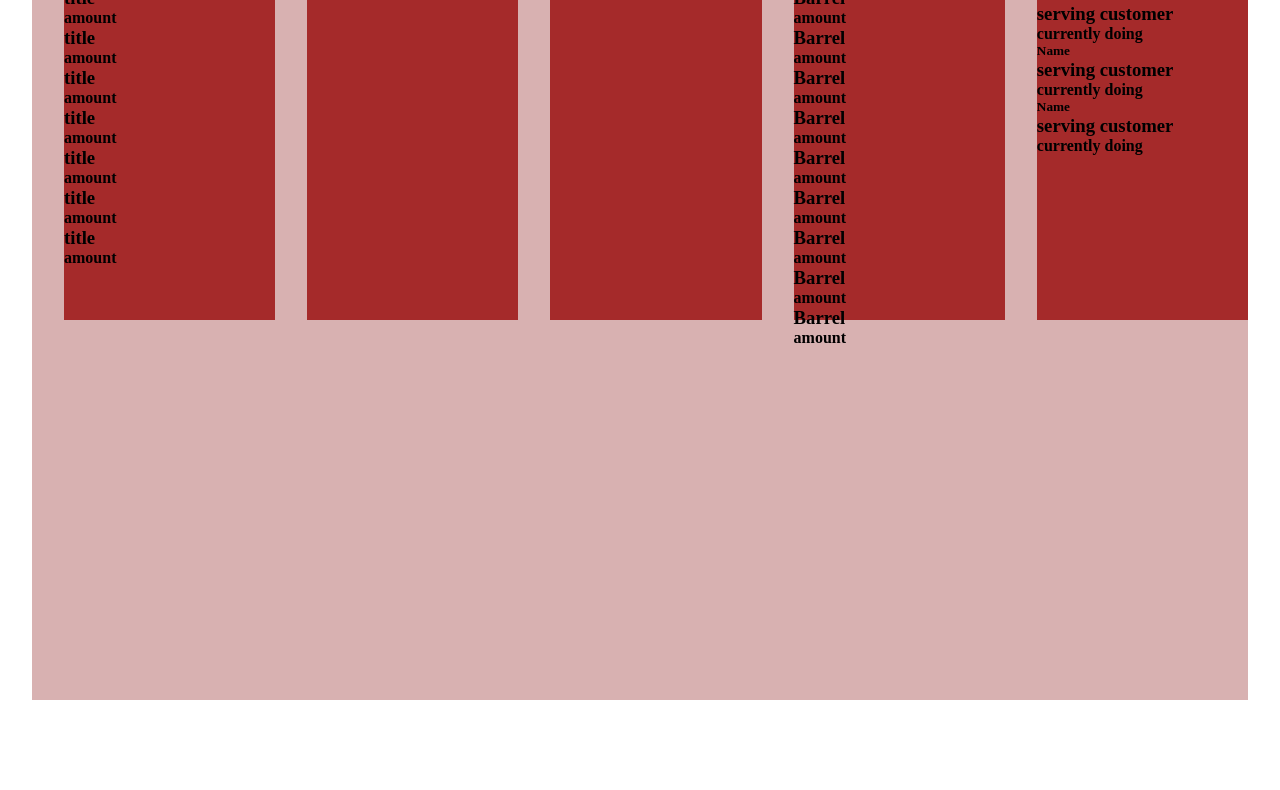
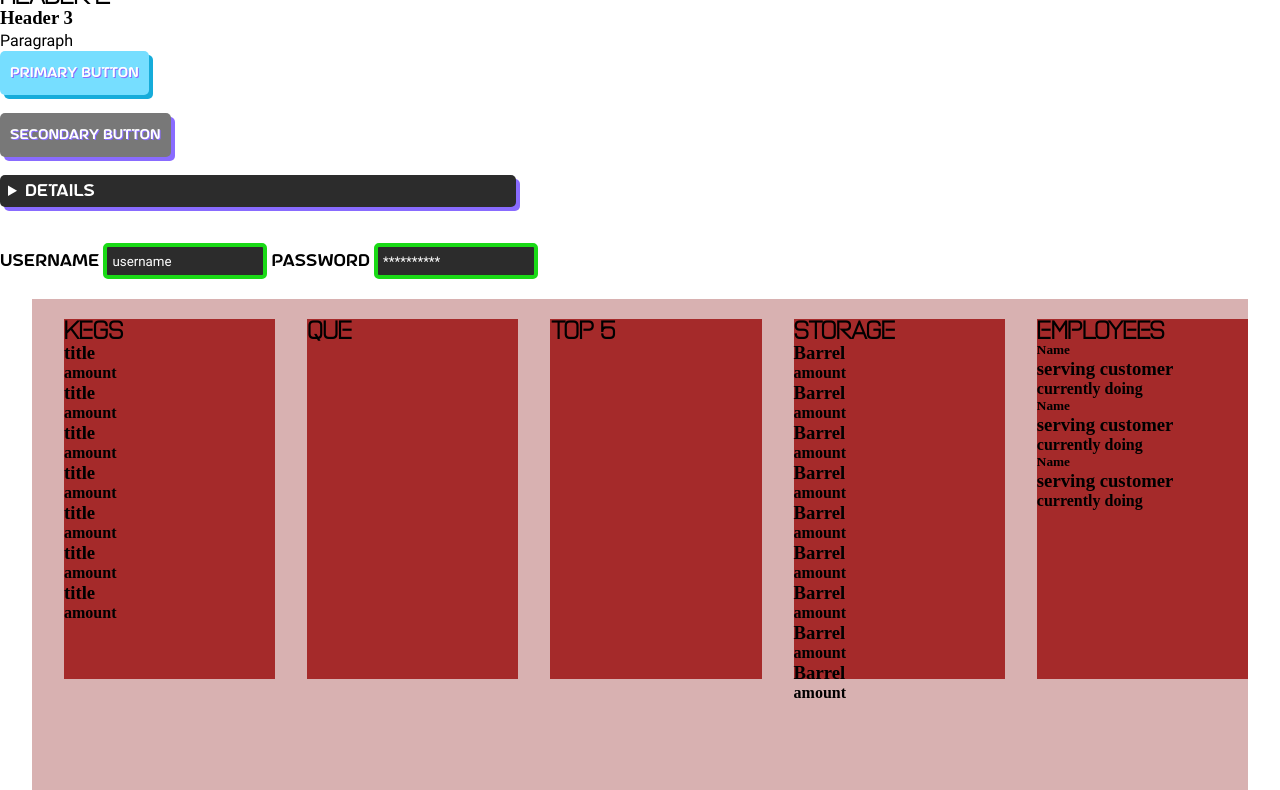
Before and after one commit to FelixB97/FooBar_examen_2021, a website built with Vite: page index.html in a window 1280 px wide. Shown: the part 80-870 px from the top of the page. Before the commit the page ends 800 px from the top, so only its background shows below. Built offline with nearby package versions, Linux system fonts and the light colour scheme; no server answers.

Commit message:
added fonts and ui elements

```diff
--- a/index.html
+++ b/index.html
@@ -10,7 +10,37 @@
     <header></header>
     <main>
 
-      <section id=main_content>
+      <!-- UI ELEMENTS - JEAN -->
+<h1>UI ELEMENTS</h1>
+<h1>Header 1</h1>
+<h2>Header 2</h2>
+<h3>Header 3</h3>
+<p>Paragraph</p>
+
+<!-- Buttons -->
+<button class="button primary">Primary button</button>
+<!-- Just braking instead of margin stuff -->
+<br>
+<br>
+<button class="button secondary">Secondary button</button>
+<br>
+<br>
+<!-- DETAILS AND SUMMARY  -->
+<details>
+  <summary>Details</summary>
+  Something small enough to escape casual notice.
+</details>
+<br>
+<br>
+<!-- INPUT FIELD -->
+<label for="username">Username</label>
+<input type="text" id="usernames" placeholder="username" minlength="3">
+
+<label for="password">Password</label>
+<input type="text" id="password" placeholder="**********" pattern="^(?=.*\d)(?=.*[a-z])(?=.*[A-Z])(?!.*\s).*$">
+
+
+<section id=main_content>
         <article id="active_keg_information_app">
           <h2>Kegs</h2>
           <div class="keg1">
--- /dev/null
+++ b/sass/fonts/stylesheet.css
@@ -0,0 +1,36 @@
+/*! Generated by Font Squirrel (https://www.fontsquirrel.com) on May 17, 2021 */
+
+
+
+@font-face {
+    font-family: 'petrichor_sublimeyregular';
+    src: url('petrichorsublimey-l3zdw-webfont.woff2') format('woff2'),
+         url('petrichorsublimey-l3zdw-webfont.woff') format('woff');
+    font-weight: normal;
+    font-style: normal;
+
+}
+
+
+
+
+@font-face {
+    font-family: 'a_astro_spaceregular';
+    src: url('astrospace-ez2bg-webfont.woff2') format('woff2'),
+         url('astrospace-ez2bg-webfont.woff') format('woff');
+    font-weight: normal;
+    font-style: normal;
+
+}
+
+
+
+
+@font-face {
+    font-family: 'robotoregular';
+    src: url('roboto-regular-webfont.woff2') format('woff2'),
+         url('roboto-regular-webfont.woff') format('woff');
+    font-weight: normal;
+    font-style: normal;
+
+}
--- a/sass/main.scss
+++ b/sass/main.scss
@@ -1,3 +1,117 @@
 /*use folders: */
 @use "components";
 @use "layout";
+
+@font-face {
+  font-family: "petrichor_sublimey";
+  src: url("./fonts/petrichorsublimey-l3zdw-webfont.woff2") format("woff2"),
+    url("./fonts/petrichorsublimey-l3zdw-webfont.woff") format("woff");
+  font-weight: normal;
+  font-style: normal;
+}
+
+@font-face {
+  font-family: "a_astro_space";
+  src: url("./fonts/astrospace-ez2bg-webfont.woff2") format("woff2"),
+    url("./fonts/astrospace-ez2bg-webfont.woff") format("woff");
+  font-weight: normal;
+  font-style: normal;
+}
+
+@font-face {
+  font-family: "roboto";
+  src: url("./fonts/roboto-regular-webfont.woff2") format("woff2"),
+    url("./fonts/roboto-regular-webfont.woff") format("woff");
+  font-weight: normal;
+  font-style: normal;
+}
+
+h1 {
+  font-family: "a_astro_space";
+}
+h2 {
+  font-family: "petrichor_sublimey";
+}
+p {
+  font-family: "roboto";
+}
+
+// BUTTON STYLING
+.button {
+  font-family: "a_astro_space";
+  color: white;
+  // text-shadow: 5px 5px 0px 0px #896BFF;
+  text-shadow: 1px 1px 0px #896bff;
+  padding: 15px 10px;
+  border-radius: 5px;
+  border: none;
+}
+.primary {
+  background-color: #76deff;
+  box-shadow: 4px 4px 0px 0px #16acda;
+}
+.primary:hover {
+  background-color: #16acda;
+  box-shadow: 4px 4px 0px 0px #76deff;
+}
+.secondary {
+  background-color: #787878;
+  box-shadow: 4px 4px 0px 0px #896bff;
+}
+.secondary:hover {
+  background-color: #896bff;
+  box-shadow: 4px 4px 0px 0px #787878;
+}
+
+// DETAIL AND SUMMARY
+details {
+  border-radius: 5px;
+  padding: 0.5em 0.5em 0;
+  color: white;
+  background-color: #2c2c2c;
+  box-shadow: 4px 4px 0px 0px #896bff;
+  // I don't know why width is 100% by started
+  width: 500px;
+}
+
+summary {
+  font-family: "a_astro_space";
+  margin: -0.5em -0.5em 0;
+  padding: 0.5em;
+}
+
+details[open] {
+  font-family: "roboto";
+  padding: 0.5em;
+}
+
+details[open] summary {
+  margin-bottom: 0.5em;
+}
+
+//LABEL AND INPUT
+label {
+  font-family: "a_astro_space";
+}
+
+input {
+  padding: 5px;
+  font-family: "roboto";
+  background-color: #2c2c2c;
+  border: solid 4px #16acda;
+  border-radius: 5px;
+  color: white;
+}
+::placeholder {
+  color: white;
+}
+// Forgot to remove constant?
+input:empty {
+  border: solid 4px #16acda;
+}
+input:valid {
+  border: solid 4px #1ada16;
+}
+input:invalid {
+  border: solid 4px #da1616;
+}
```
Also changed, not shown: sass/fonts/astrospace-ez2bg-webfont.woff (added), sass/fonts/astrospace-ez2bg-webfont.woff2 (added), sass/fonts/petrichorsublimey-l3zdw-webfont.woff (added), sass/fonts/petrichorsublimey-l3zdw-webfont.woff2 (added), sass/fonts/roboto-regular-webfont.woff (added), sass/fonts/roboto-regular-webfont.woff2 (added).
